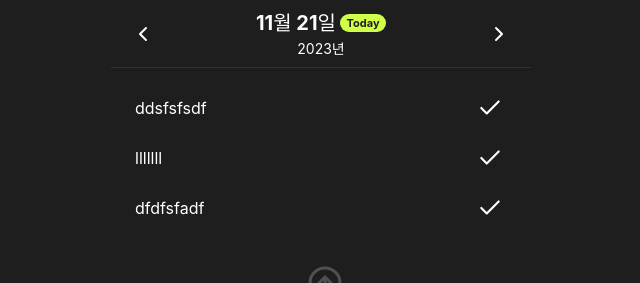
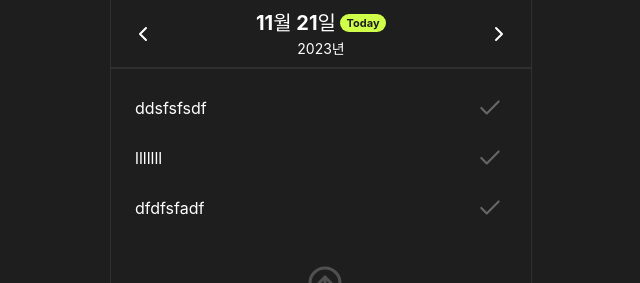
Before and after one commit to Ji-hoon/Elice-Todo-List, a React (Vite) app: page / in a window 1280 px wide. Shown: the top 283 px of the page, without its empty margins (319-959 px from the left). Built offline with nearby package versions, Linux system fonts and the light colour scheme.

Commit message:
FEAT : TodoItem 컴포넌트 생성 및 분리

```diff
--- /dev/null
+++ b/src/components/TodoItem.tsx
@@ -0,0 +1,84 @@
+import { useState, useRef, useEffect } from 'react';
+import { FiCheck, FiPlus, FiChevronLeft, FiChevronRight, FiArrowUpCircle } from "react-icons/fi";
+
+import styled from "styled-components";
+import '../index.css';
+
+
+import useTodoItems from "./pages/Main/hooks/useTodoItems.ts"
+
+
+import { TodoItemType, InputMode } from "../types/index.ts";
+import Spacing from "./Spacing.tsx";
+
+//const defaultInputMode: InputMode = {type: "default"};
+
+type TodoItemProps = {
+    itemType: string;
+    itemInfo: Object;
+    onResetInputMode:Function;
+  }
+
+export default function TodoItem({itemType, itemInfo, onResetInputMode}:TodoItemProps) {
+    //const [inputMode, setInputMode] = useState<InputMode>(defaultInputMode);
+    const [addInputValue, setAddInputValue] = useState("");
+
+    const [currentDate, setCurrentDate] = useState( new Date() );
+
+    const { onAddTodoItem, onToggleDone } = useTodoItems(currentDate);
+
+    function handleChangeAddInputValue(event:React.ChangeEvent<HTMLInputElement>) {
+        setAddInputValue(event.target.value);
+    }
+
+    //console.log(itemInfo);
+
+    return(
+        <div style={{padding:"0",display:"flex",flexDirection: "column", width:"100%"}} >
+            {itemType == "add" && ( <>
+                <input placeholder="할 일을 입력하세요"
+                    type="text"
+                    onChange={(e) => handleChangeAddInputValue(e)}
+                    style={{fontSize: "1em", padding: "8px 0",
+                        background: "transparent",
+                        border: "none",
+                        borderBottom: "2px solid #FFF",
+                        outline: "none", color: "#FFF"}}
+                />
+                <Spacing size={8}/>
+                <div style={{display:"flex", gap: 8}}>
+                <button onClick={onResetInputMode} style={{border: "2px solid #CFFF48",background:"transparent", color: "#CFFF48", borderRadius: 30, fontWeight: 700, fontSize: "1.05em", cursor:"pointer", padding: "5px 12px 4px"}}>취소</button>
+                <button onClick={onAddTodoItem}
+                style={{border:"none", background:"#CFFF48", color: "#000", borderRadius: 30, fontWeight: 700, fontSize: "1.05em",  cursor:"pointer", padding: "5px 12px 4px"}}>저장</button>
+                </div>
+            </>)}
+            {itemType==="default" && (
+                <div style={{display:'flex', flexDirection: "row", justifyContent:"space-between"}}>
+                <Content isDone={itemInfo.todo.isDone}>{itemInfo.todo.content}</Content>
+                <DoneButton style={{padding: 12, cursor:"pointer", display:"flex"}}
+                    isDone={itemInfo.todo.isDone}
+                    onClick={()=> onToggleDone(itemInfo.todo.id)}>
+                  <FiCheck size={26} />
+                </DoneButton>
+              </div>
+            )}
+        </div>
+    )
+}
+
+const Content = styled.div<{isDone:boolean}>`
+    display: flex;
+    align-items: center;
+    white-space: nowrap;
+    overflow: hidden;
+    text-overflow:ellipsis;
+    user-select: none;
+    text-decoration:  ${(props) => (props.isDone ? "line-through" : "none")};
+    color: ${(props) => (props.isDone ? "#999" : "#FFF")};
+`;
+
+const DoneButton = styled.div<{isDone:boolean}>`
+    & > * {
+        color: ${(props) => (props.isDone ? "var(--color-primary)" : "var(--color-gray-1)")};
+    }
+`;
--- a/src/components/pages/Main/hooks/useTodoItems.ts
+++ b/src/components/pages/Main/hooks/useTodoItems.ts
@@ -6,6 +6,7 @@ import todoItemsDummy from '../../../../assets/dummy/todoItems.ts';
 // currendDate 입력 받는 방법 - params로 currentDate 넘겨 받는 방법
 // 전역에서 사용 가능한 객체에 currentDate를 사용하는 방법
 // url에 넘겨서 사용하는 방법 (location 객체)
+
 
 export default function useTodoItems(currentDate) {
     const [todoItems, setTodoItems] = useState<TodoItem[]>(todoItemsDummy);
--- a/src/components/pages/Main/index.tsx
+++ b/src/components/pages/Main/index.tsx
@@ -1,5 +1,4 @@
 import { useState, useRef, useEffect } from 'react';
-// import './App.css';
 import '../../../index.css';
 
 import { FiCheck, FiPlus, FiChevronLeft, FiChevronRight, FiArrowUpCircle } from "react-icons/fi";
@@ -8,23 +7,23 @@ import format from 'date-fns/format';
 import addDays from 'date-fns/addDays';
 import subDays from 'date-fns/subDays';
 
-import Spacing from "../../../components/Spacing.tsx";
-import { InputMode, TodoItem } from "../../../types";
+import { TodoItemType, InputMode } from "../../../types/index.ts";
+import TodoItem from "../../TodoItem.tsx";
 import useTodoItems from "./hooks/useTodoItems.ts"
 import styled from "styled-components";
 
 const defaultInputMode: InputMode = {type: "default"};
+
 const today = format( new Date(), "MM월 dd일");
 
 export default function Main() {
 
   const [currentDate, setCurrentDate] = useState( new Date() );
-  const [todoItems, setTodoItems] = useState<TodoItem[]>([]);
-  const [inputMode, setInputMode] = useState<InputMode>(defaultInputMode);
-  const [addInputValue, setAddInputValue] = useState("");
+  const [todoItems, setTodoItems] = useState<TodoItemType[]>([]);
+//   const [addInputValue, setAddInputValue] = useState("");
   const [editInputValue, setEditInputValue] = useState("");
 
-
+  const [inputMode, setInputMode] = useState<InputMode>(defaultInputMode);
 
   const { onAddTodoItem, onToggleDone } = useTodoItems(currentDate);
 
@@ -35,7 +34,7 @@ export default function Main() {
     setInputMode({type: "add"});
   }
 
-  function handleEditMode(item:TodoItem) {
+  function handleEditMode(item:TodoItemType) {
     setInputMode({type: "edit", item:item});
   }
 
@@ -43,9 +42,9 @@ export default function Main() {
     setInputMode(defaultInputMode);
   }
 
-  function handleChangeAddInputValue(event:React.ChangeEvent<HTMLInputElement>) {
-    setAddInputValue(event.target.value);
-  }
+//   function handleChangeAddInputValue(event:React.ChangeEvent<HTMLInputElement>) {
+//     setAddInputValue(event.target.value);
+//   }
 
 //   function handleAddTodoItem() {
 //     // todoItems에 추가하고 인풋모드를 리셋한다.
@@ -105,22 +104,19 @@ export default function Main() {
     //console.log(todoItems);
   }, [currentDate]);
 
-
-
-
   return (
-    <main style={{ maxWidth: 420, height: "100vh", margin: "0 auto",backgroundColor: "#1e1e1e",position:"relative", }}>
+    <main style={{ maxWidth: 420, height: "100vh", margin: "0 auto",backgroundColor: "#1e1e1e",position:"relative", boxShadow: "0 0 0 1px rgba(255,255,255,0.08)"}}>
 
       <button onClick={() => {
         handleAddMode();
         scrollToTop();}}
-      style={{borderRadius: 30, backgroundColor: "#CFFF48", top: "calc(100% - 70px)", left: "calc(100% - 70px)", display: "flex", position: "absolute",
-        width: 48, height: 48, placeItems: "center",placeContent: "center", cursor:"pointer", border:"none"}}>
+            style={{borderRadius: 30, backgroundColor: "#CFFF48", top: "calc(100% - 70px)", left: "calc(100% - 70px)", display: "flex", position: "absolute",
+            width: 48, height: 48, placeItems: "center",placeContent: "center", cursor:"pointer", border:"none", }}>
         <FiPlus color="var(--color-black)" size={24}/>
       </button>
       <section ref={elementRef}
                style={{overflow:"hidden auto", height: "100%", padding: "0 0 2em", }}>
-        <header style={{display: "flex", position: "sticky", top:0, backgroundColor: "#1E1E1E", alignItems: "center", padding: 8, boxShadow: "0 1px 0 0 rgba(255,255,255,0.08)"}}>
+        <header style={{display: "flex", position: "sticky", top:0, backgroundColor: "#1E1E1E", alignItems: "center", padding: 8, boxShadow: "0 1px 0 1px rgba(255,255,255,0.08)"}}>
           <div onClick={handleMovePrevDate}
                 style={{padding: 12, cursor:"pointer", display:"flex"}}>
             <FiChevronLeft color="#FFF" size={24}/>
@@ -143,23 +139,7 @@ export default function Main() {
             style={{display:"flex", flexDirection: "column", alignItems:"center",padding: "1em 1em 1em 1.5em"}}>
 
           {inputMode.type === "add" && (
-          <div style={{padding:"0",display:"flex",flexDirection: "column", width:"100%"}} >
-            <input placeholder="할 일을 입력하세요"
-                   type="text"
-                  onChange={(e) => handleChangeAddInputValue(e)}
-                  style={{fontSize: "1em", padding: "8px 0",
-                    background: "transparent",
-                    border: "none",
-                    borderBottom: "2px solid #FFF",
-                    outline: "none", color: "#FFF"}}
-            />
-            <Spacing size={8}/>
-            <div style={{display:"flex", gap: 8}}>
-              <button onClick={handleResetInputMode} style={{border: "2px solid #CFFF48",background:"transparent", color: "#CFFF48", borderRadius: 30, fontWeight: 700, fontSize: "1.05em", cursor:"pointer", padding: "5px 12px 4px"}}>취소</button>
-              <button onClick={onAddTodoItem}
-              style={{border:"none", background:"#CFFF48", color: "#000", borderRadius: 30, fontWeight: 700, fontSize: "1.05em",  cursor:"pointer", padding: "5px 12px 4px"}}>저장</button>
-            </div>
-          </div>
+            <TodoItem itemType="add" onResetInputMode={handleResetInputMode} itemInfo={{}}/>
           )}
 
           {[...todoItems].map( (todo) =>  {
@@ -167,24 +147,10 @@ export default function Main() {
               <div key={todo.id} style={{padding: "0", width:"100%"}}>
 
                 {/* {inputMode === "edit" && inputMode.item} */}
-                {!todo.isDone &&
-                  <div style={{display:'flex', flexDirection: "row", justifyContent:"space-between"}}>
-                    <Content isDone={todo.isDone}>{todo.content}</Content>
-                    <div style={{padding: 12, cursor:"pointer", display:"flex"}}
-                        onClick={()=> onToggleDone(todo.id)}>
-                      <FiCheck size={26}/>
-                    </div>
-                  </div>}
+                {inputMode.type!=="edit" &&
+                    <TodoItem itemType="default" onResetInputMode={handleResetInputMode} itemInfo={{todo}}/>
+                }
 
-                {todo.isDone &&
-                  <div style={{display:'flex', flexDirection: "row", justifyContent:"space-between"}}>
-                    <Content isDone={todo.isDone}>{todo.content}</Content>
-
-                    <div style={{padding: 12, cursor:"pointer", display:"flex"}}
-                        onClick={()=> {onToggleDone(todo.id)}}>
-                      <FiCheck color="#CFFF48" size={26}/>
-                    </div>
-                  </div>}
               </div>
               )
             })
--- a/src/types/index.ts
+++ b/src/types/index.ts
@@ -1,4 +1,4 @@
-export type TodoItem = {
+export type TodoItemType = {
     id: string;
     content : string;
     isDone: boolean;
```
